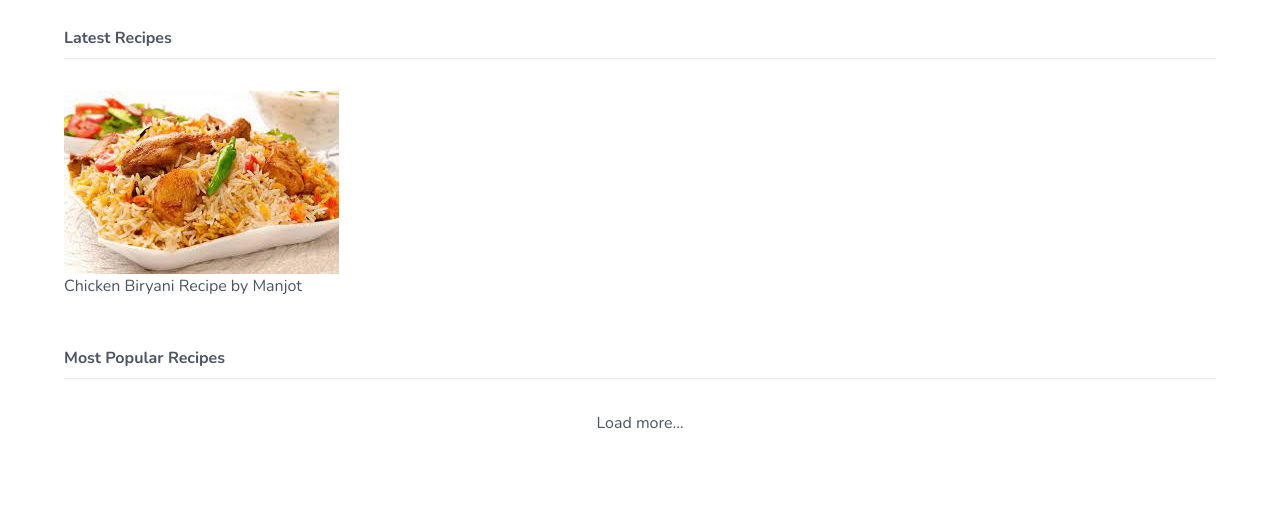
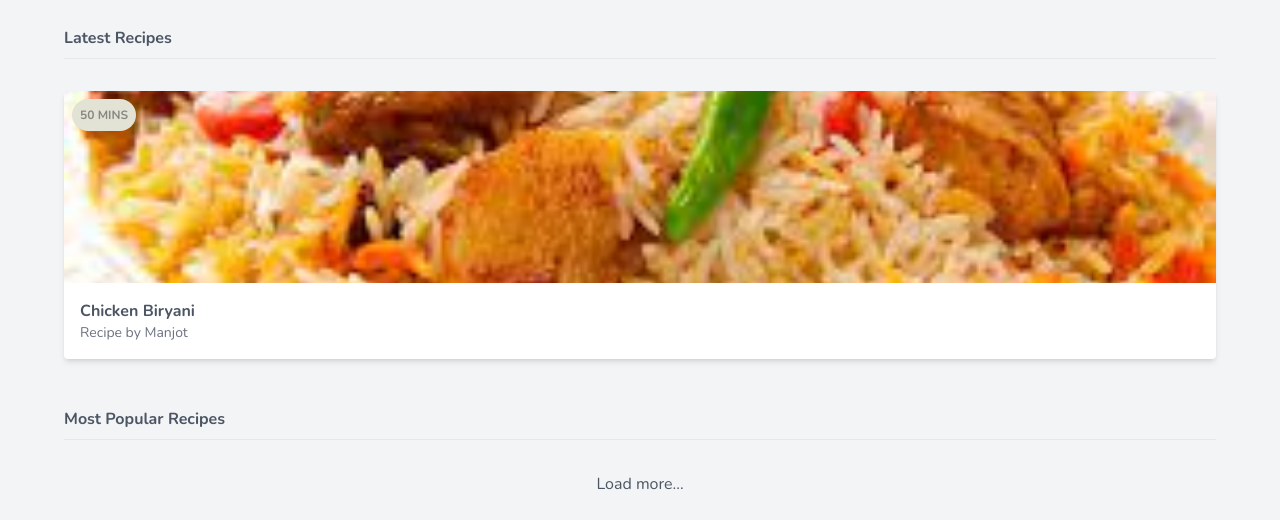
Before and after one commit to deeparka/Food-Project, a website: page src/index.html in a window 1280 px wide. Shown: the part 291-811 px from the top of the page. Drawn offline with nearby package versions, Linux system fonts and the light colour scheme.

Commit message:
added badge of time to make the recipe

```diff
--- a/src/index.html
+++ b/src/index.html
@@ -40,7 +40,7 @@
             </div>
             <!-- End of nav -->
 
-            <main class="px-16 py-6">
+            <main class="px-16 py-6 bg-gray-100">
                 <div class="flex justify-center md:justify-end">
                     <a href="#" class="text-orange-600">Log in</a>
                     <a href="#" class="text-orange-600 ml-2">Sign up</a>
@@ -60,11 +60,24 @@
 
                     <div class="mt-8">
                         <!-- cards -->
-                        <div>
-                            <img src="images/chic_biryani.jpeg" alt="" />
-                            <div>
-                                <span>Chicken Biryani</span>
-                                <span>Recipe by Manjot</span>
+                        <div
+                            class="bg-white rounded overflow-hidden shadow-md relative"
+                        >
+                            <img
+                                src="images/chic_biryani.jpeg"
+                                alt=""
+                                class="w-full h-32 sm:h-48 object-cover"
+                            />
+                            <div class="m-4">
+                                <span class="font-bold">Chicken Biryani</span>
+                                <span class="block text-gray-500 text-sm"
+                                    >Recipe by Manjot</span
+                                >
+                            </div>
+                            <div
+                                class="bg-secondary-100 text-secondary-200 text-xs uppercase font-bold rounded-full p-2 absolute top-0 ml-2 mt-2"
+                            >
+                                <span>50 mins</span>
                             </div>
                         </div>
 
--- a/tailwind.config.js
+++ b/tailwind.config.js
@@ -5,6 +5,13 @@ module.exports = {
             fontFamily: {
                 nunito: ["Nunito"],
             },
+            colors: {
+                primary: "#FF6363",
+                secondary: {
+                    100: "#E2E2D5",
+                    200: "#888883",
+                },
+            },
         },
     },
     plugins: [],
```
Also changed, not shown: public/style.css.
